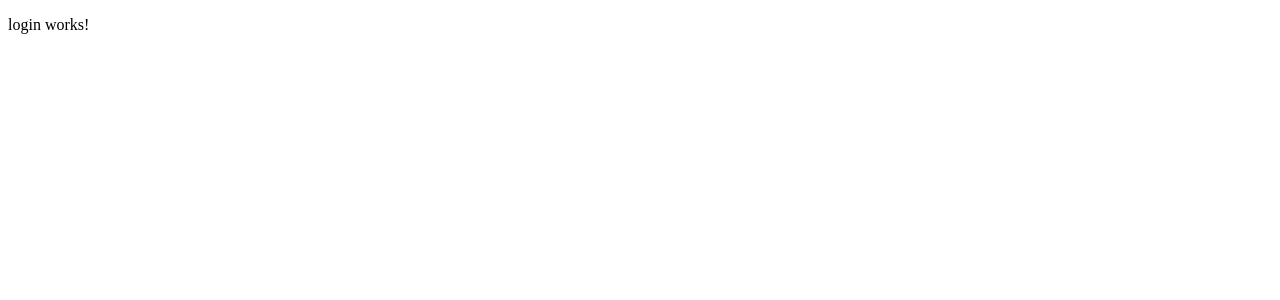
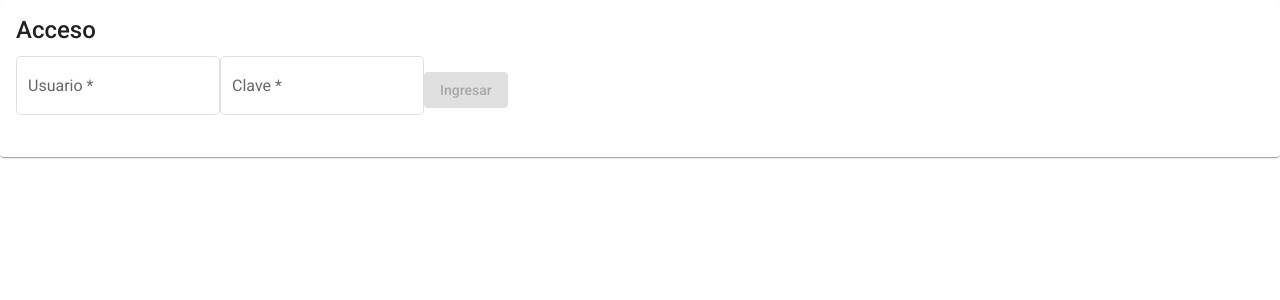
Before and after one commit to Toki1117/turistapp-etps3, an Angular app: page /access/login in a window 1280 px wide. Shown: the top 300 px of the page. Built offline with nearby package versions, Linux system fonts and the light colour scheme.

Commit message:
:sparkles: adding for controls to login

```diff
--- a/angular.json
+++ b/angular.json
@@ -27,6 +27,7 @@
               "src/assets"
             ],
             "styles": [
+              "./node_modules/@angular/material/prebuilt-themes/indigo-pink.css",
               "src/styles.scss"
             ],
             "scripts": [],
@@ -84,6 +85,7 @@
             "tsConfig": "src/tsconfig.spec.json",
             "karmaConfig": "src/karma.conf.js",
             "styles": [
+              "./node_modules/@angular/material/prebuilt-themes/indigo-pink.css",
               "src/styles.scss"
             ],
             "scripts": [],
--- a/package.json
+++ b/package.json
@@ -23,6 +23,7 @@
     "@angular/router": "~7.2.0",
     "core-js": "^2.5.4",
     "hammerjs": "^2.0.8",
+    "material-design-icons": "^3.0.1",
     "rxjs": "~6.3.3",
     "tslib": "^1.9.0",
     "zone.js": "~0.8.26"
--- a/src/app/modules/access/access.module.ts
+++ b/src/app/modules/access/access.module.ts
@@ -4,12 +4,14 @@ import { CommonModule } from '@angular/common';
 import { AccessRoutingModule } from './access-routing.module';
 import { LoginComponent } from './components/login/login.component';
 import { AccessLayoutComponent } from './components/access-layout/access-layout.component';
+import { SharedModule } from '../shared/shared.module';
 
 @NgModule({
   declarations: [LoginComponent, AccessLayoutComponent],
   imports: [
     CommonModule,
-    AccessRoutingModule
+    AccessRoutingModule,
+    SharedModule
   ]
 })
 export class AccessModule { }
--- a/src/app/modules/access/components/login/login.component.html
+++ b/src/app/modules/access/components/login/login.component.html
@@ -1,3 +1,25 @@
-<p>
-  login works!
-</p>
+<mat-card>
+  <mat-card-title>Acceso</mat-card-title>
+  <form [formGroup]="loginForm" (ngSubmit)="onSubmit()" >
+    <mat-form-field appearance="outline">
+      <mat-label>Usuario</mat-label>
+      <input
+        required
+        formControlName="usuario"
+        matInput>
+    </mat-form-field>
+    <mat-form-field appearance="outline">
+      <mat-label>Clave</mat-label>
+      <input
+        type="password"
+        required
+        matInput
+        formControlName="clave">
+    </mat-form-field>
+    <button
+      color="accent"
+      [disabled]="loginForm.invalid || loginForm.pending"
+      mat-raised-button
+      type="submit"> Ingresar </button>
+  </form>
+</mat-card>
--- a/src/app/modules/access/components/login/login.component.ts
+++ b/src/app/modules/access/components/login/login.component.ts
@@ -1,4 +1,5 @@
 import { Component, OnInit } from '@angular/core';
+import { FormGroup, FormBuilder, Validators } from '@angular/forms';
 
 @Component({
   selector: 'app-login',
@@ -6,10 +7,28 @@ import { Component, OnInit } from '@angular/core';
   styleUrls: ['./login.component.scss']
 })
 export class LoginComponent implements OnInit {
+  loginForm: FormGroup;
 
-  constructor() { }
+  constructor(private fb: FormBuilder) { }
 
   ngOnInit() {
+    this.loginForm = this.fb.group({
+      usuario: ['', Validators.required],
+      clave: ['', Validators.required]
+    });
   }
 
+  get usuario() {
+    return this.loginForm.get('usuario');
+  }
+
+  get clave() {
+    return this.loginForm.get('clave');
+  }
+
+  onSubmit() {
+    if (this.usuario.value === 'diana' && this.clave.value === '123' ) {
+      console.log('SUCCESS');
+    }
+  }
 }
--- a/src/index.html
+++ b/src/index.html
@@ -8,6 +8,7 @@
   <meta name="viewport" content="width=device-width, initial-scale=1">
   <link href="https://fonts.googleapis.com/icon?family=Material+Icons" rel="stylesheet">
   <link rel="icon" type="image/x-icon" href="favicon.ico">
+  <link href="https://fonts.googleapis.com/css?family=Roboto:300,400,500" rel="stylesheet">
 </head>
 <body>
   <app-root></app-root>
--- a/src/main.ts
+++ b/src/main.ts
@@ -1,3 +1,4 @@
+import 'hammerjs';
 import { enableProdMode } from '@angular/core';
 import { platformBrowserDynamic } from '@angular/platform-browser-dynamic';
 
--- a/src/styles.scss
+++ b/src/styles.scss
@@ -1 +1,3 @@
 @import "~@angular/material/prebuilt-themes/indigo-pink.css";
+html, body { height: 100%; }
+body { margin: 0; font-family: Roboto, "Helvetica Neue", sans-serif; }
```
Also changed, not shown: src/app/modules/shared/shared.module.ts (+9 -0 lines), 1 other file (tests, documents, lock files or other folders).
